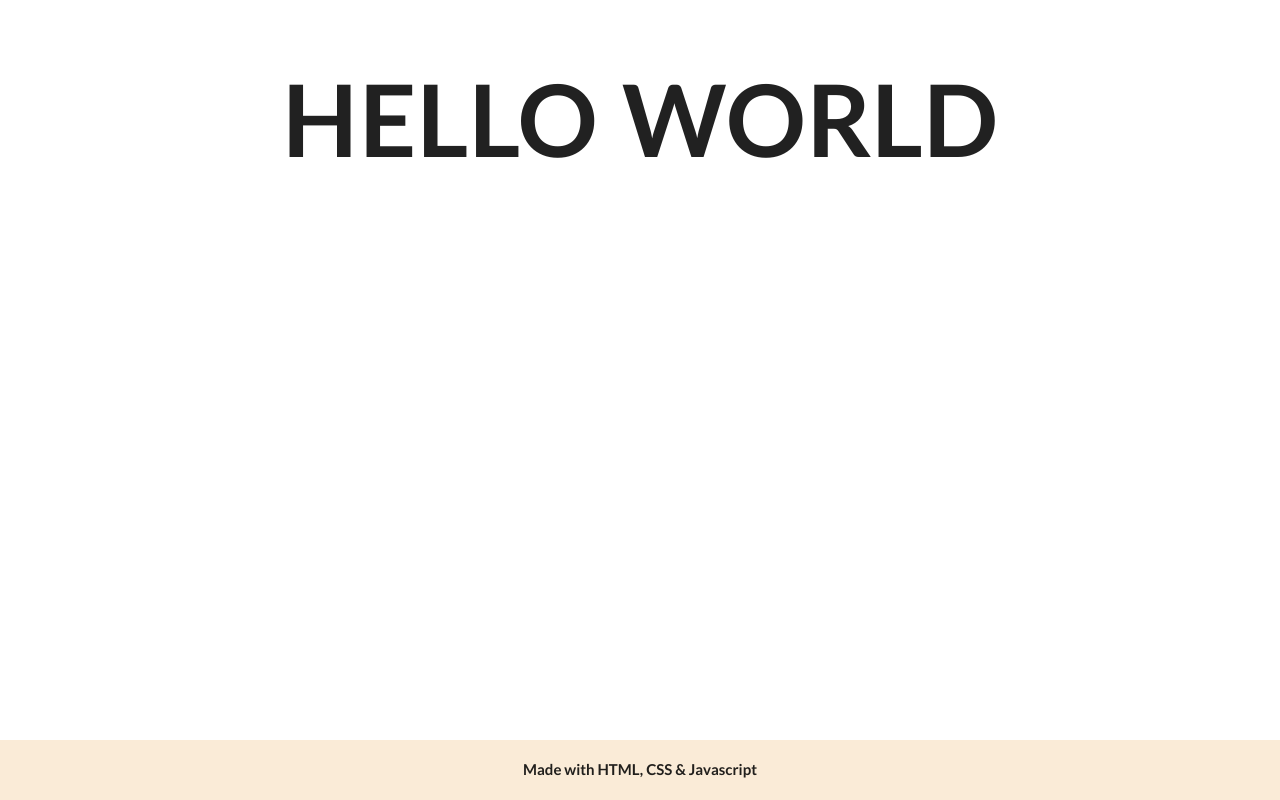
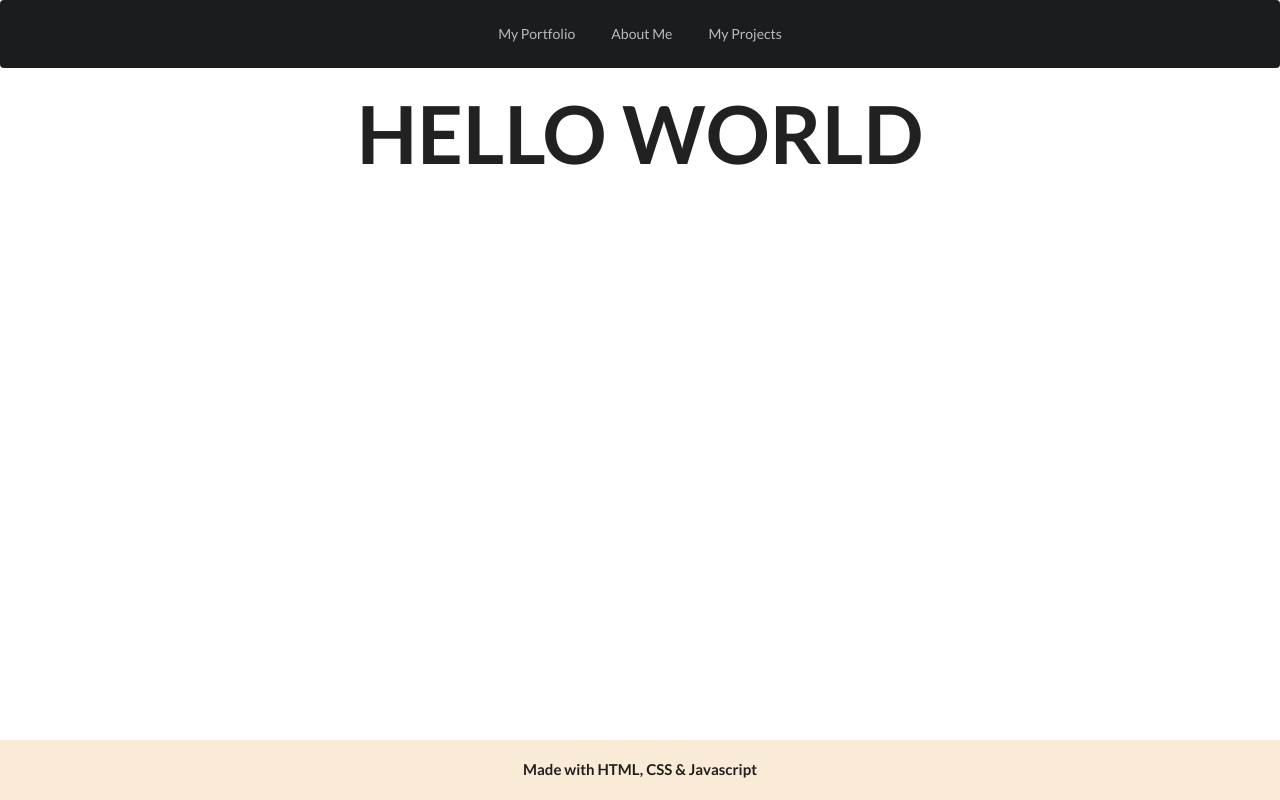
Before and after one commit to LucasKnudsen/portfolio_demo, a website: page index.html in a window 1280 px wide. Drawn offline with nearby package versions, Linux system fonts and the light colour scheme.

Commit message:
looping tabs so append each element to nav

```diff
--- a/css/style.css
+++ b/css/style.css
@@ -2,9 +2,16 @@ body {
     text-align: center;
 }
 
+.ui {
+    display: flex;
+    justify-content: center;
+}
+
+
+
 h1 {
-    font-size: 100px;
-    font-family:'Gill Sans', 'Gill Sans MT', Calibri, 'Trebuchet MS', sans-serif;
+    font-size: 80px;
+
     text-transform: uppercase;
 }
 
--- a/js/index.js
+++ b/js/index.js
@@ -3,22 +3,32 @@ const root = document.getElementById('root')
 const header = () => {
     let headerContainer = document.createElement('div');
     headerContainer.classList.add('ui', 'inverted', 'segment');
-    let nav = document.createElement('nav');
+
+    let nav = document.createElement('div');
     nav.classList.add('ui', 'inverted', 'secondary', 'menu')
-    let headerContent = document.createElement("a");
-    headerContent.classList.add('item')
 
-    headerContent.innerText = "My Portfolio";
-    nav.appendChild(headerContent);
+    let tabs = ['My Portfolio', 'About Me', 'My Projects']
+    tabs.forEach(tab => {
+        let tabLink = document.createElement("a");
+        tabLink.classList.add("item");
+        tabLink.innerText = tab
+        nav.appendChild(tabLink);
+    });
+
     headerContainer.appendChild(nav)
-    root.appendChild(nav);
+    root.appendChild(headerContainer);
 };
 
 
 const startPage = () => {
+    let startPageContainer = document.createElement('div')
+    startPageContainer.classList.add('ui', 'container')
+
     let content = document.createElement('h1')
     content.innerText = 'Hello World';
-    root.appendChild(content);
+
+    startPageContainer.appendChild(content)
+    root.appendChild(startPageContainer);
 };
 
 const footer = () => {
```
